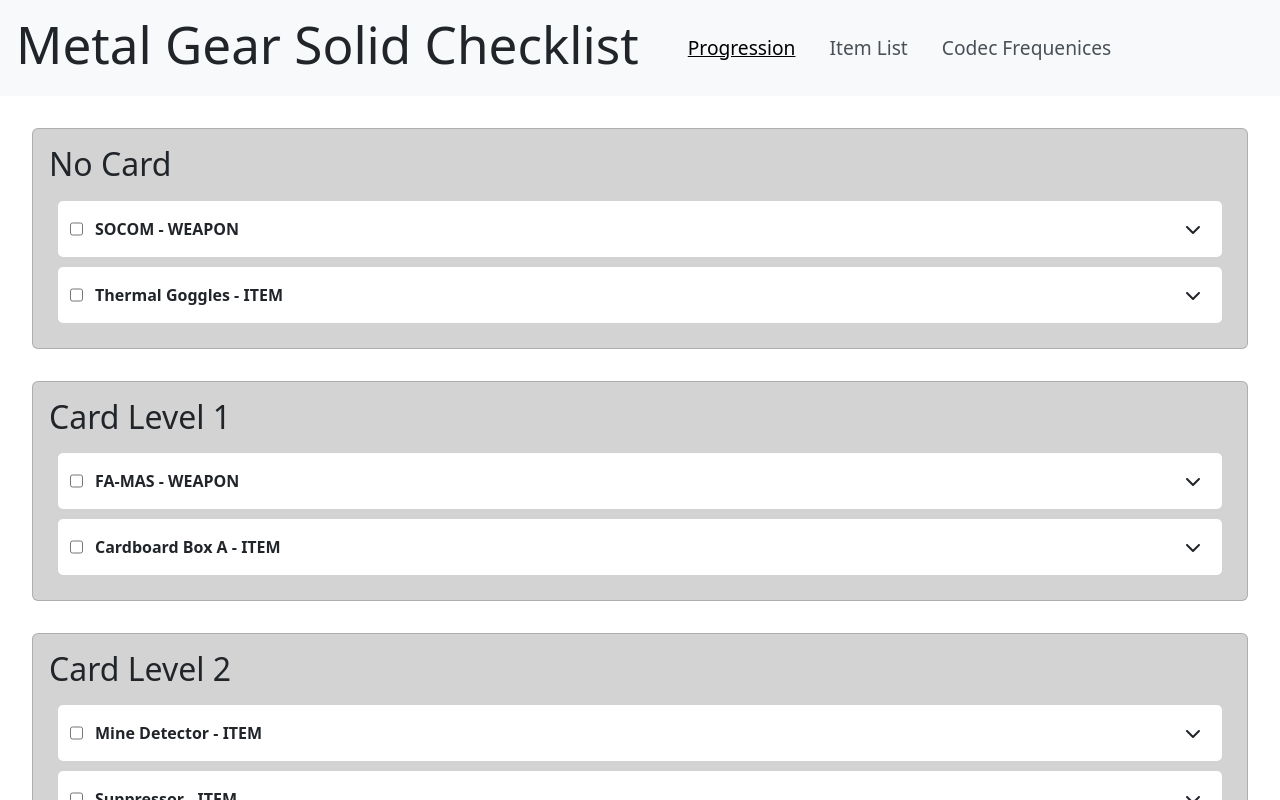
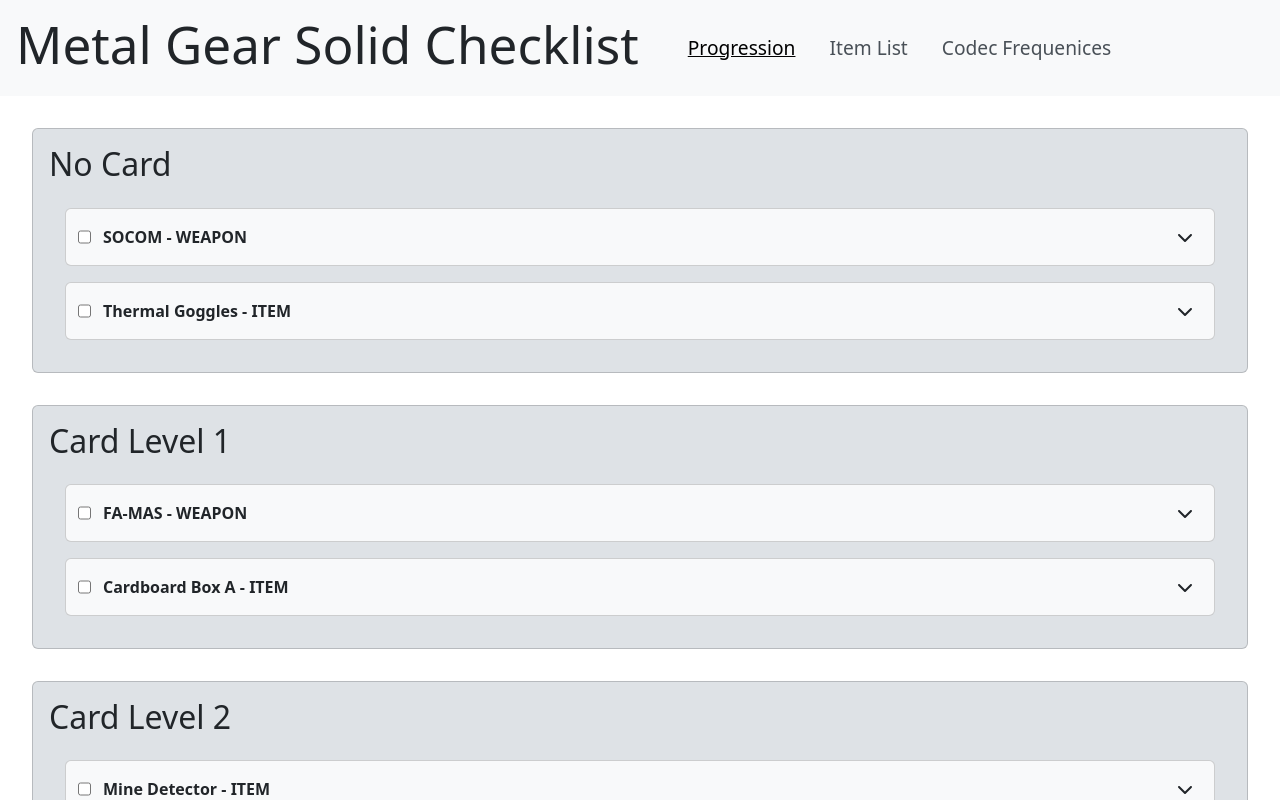
Before and after one commit to mihmin98/mgs-checklist, a React (Vite) app: page / in a window 1280 px wide. Shown: the top 800 px of the page. Built offline with nearby package versions, Linux system fonts and the light colour scheme.

Commit message:
updated design

```diff
--- a/src/components/CodecFrequenciesList/CodecFrequenciesList.tsx
+++ b/src/components/CodecFrequenciesList/CodecFrequenciesList.tsx
@@ -3,7 +3,7 @@
 
 export default function CodecFrequneciesList() {
   const content = appData.codecFrequencies.map(codecFreq => {
-    return <CodecFrequencyCard codecFrequency={codecFreq} />
+    return <CodecFrequencyCard key={codecFreq.frequency} codecFrequency={codecFreq} />
   });
 
   return (
--- a/src/components/ItemCard/ItemCard.scss
+++ b/src/components/ItemCard/ItemCard.scss
@@ -1,6 +1,7 @@
 .item-card {
   padding: 8px;
-  margin: 8px;
+  margin: 1em;
+  background-color: var(--bs-gray-100);
 }
 
 .item-card-body {
--- a/src/components/ProgressionList/ProgressionList.scss
+++ b/src/components/ProgressionList/ProgressionList.scss
@@ -1,4 +1,4 @@
 .card-level-card {
   margin-bottom: 2em;
-  background-color: lightgray;
+  background-color: var(--bs-gray-300);
 }
```
